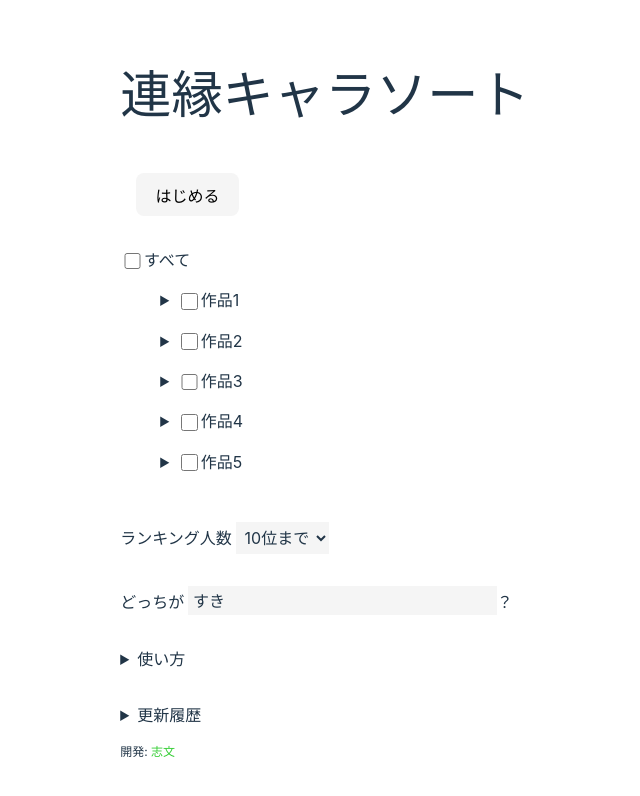
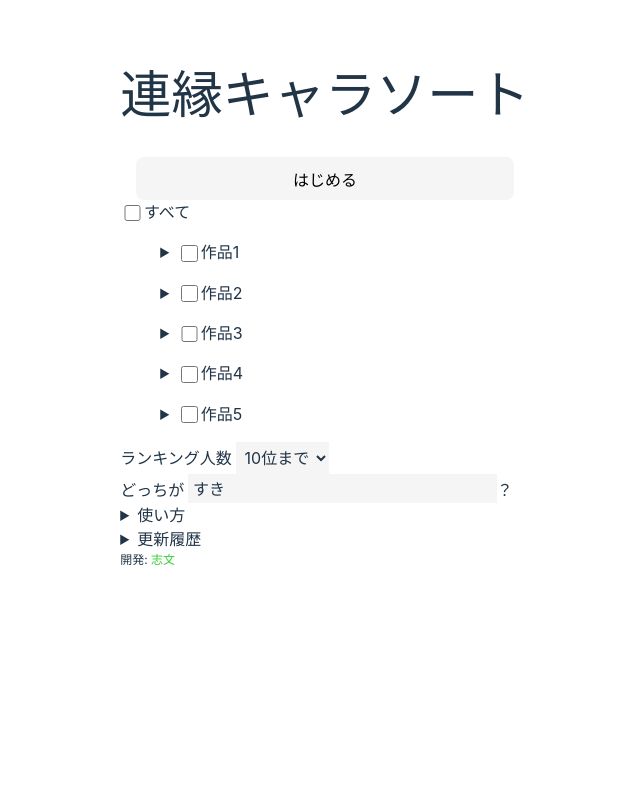
Before and after one commit to shimon1024/lecharsorter, a React (Vite) app: page / in a window 1280 px wide. Shown: the top 796 px of the page, without its empty margins (315-955 px from the left). Built offline with nearby package versions, Linux system fonts and the light colour scheme.

Commit message:
まとまりごとに段落としていたけど、flexboxのために外す

```diff
--- a/src/Setup.jsx
+++ b/src/Setup.jsx
@@ -23,20 +23,18 @@ export default function Setup() {
     <>
       <h1>連縁キャラソート</h1>
 
-      <p>
       <button className="setup-start">はじめる</button>
-      </p>
 
-      <p>
+      <div>
         <label><input type="checkbox" />すべて</label>
         <GameGroup name={"作品1"} chars={["キャラ1", "キャラ2", "キャラ3"]} />
         <GameGroup name={"作品2"} chars={["キャラ4", "キャラ5", "キャラ6"]} />
         <GameGroup name={"作品3"} chars={["キャラ7", "キャラ8", "キャラ9"]} />
         <GameGroup name={"作品4"} chars={["キャラ10", "キャラ11", "キャラ12"]} />
         <GameGroup name={"作品5"} chars={["キャラ13", "キャラ14", "キャラ15"]} />
-      </p>
+      </div>
 
-      <p>
+      <span>
         ランキング人数
         <select className="setup-numpeople">
           <option>1位のみ</option>
@@ -46,9 +44,9 @@ export default function Setup() {
           <option>20位まで</option>
           <option>すべて</option>
         </select>
-      </p>
+      </span>
 
-      <p>
+      <span>
         どっちが
         <input
           type="text"
@@ -59,21 +57,17 @@ export default function Setup() {
           value={sorterTitle}
         />
         ？
-      </p>
+      </span>
 
-      <p>
       <details>
         <summary>使い方</summary>
         こんなかんじです
       </details>
-      </p>
 
-      <p>
       <details>
         <summary>更新履歴</summary>
         こんなかんじでした
       </details>
-      </p>
 
       <footer>開発: <a href="https://postfixnotation.org/">志文</a></footer>
     </>
```
Lines whose indentation alone changed are shown as unchanged.
